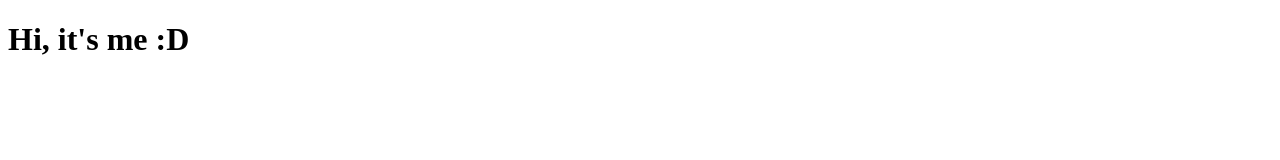
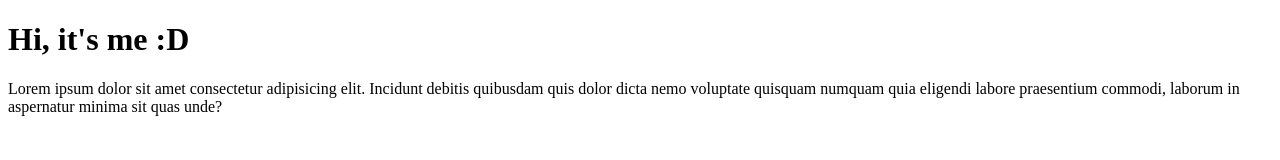
Before and after one commit to yassineenissay72/testdemo, a plain HTML site: page index.html in a window 1280 px wide. Drawn offline with Linux system fonts and the light colour scheme.

Commit message:
adding paragram bellow the title

```diff
--- a/index.html
+++ b/index.html
@@ -8,5 +8,6 @@
 </head>
 <body>
     <h1>Hi, it's me :D</h1>
+    <span>Lorem ipsum dolor sit amet consectetur adipisicing elit. Incidunt debitis quibusdam quis dolor dicta nemo voluptate quisquam numquam quia eligendi labore praesentium commodi, laborum in aspernatur minima sit quas unde?</span>
 </body>
 </html>
```
